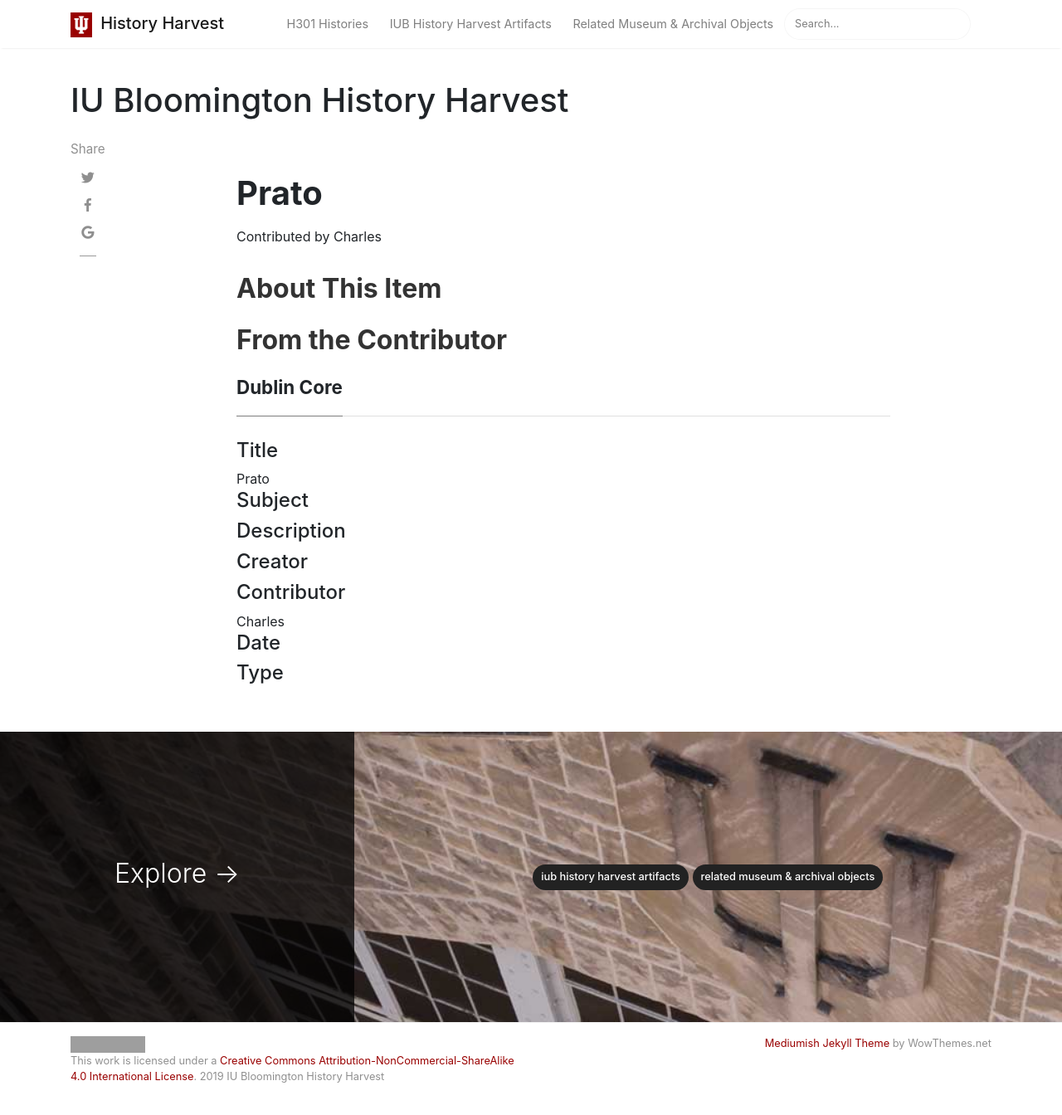
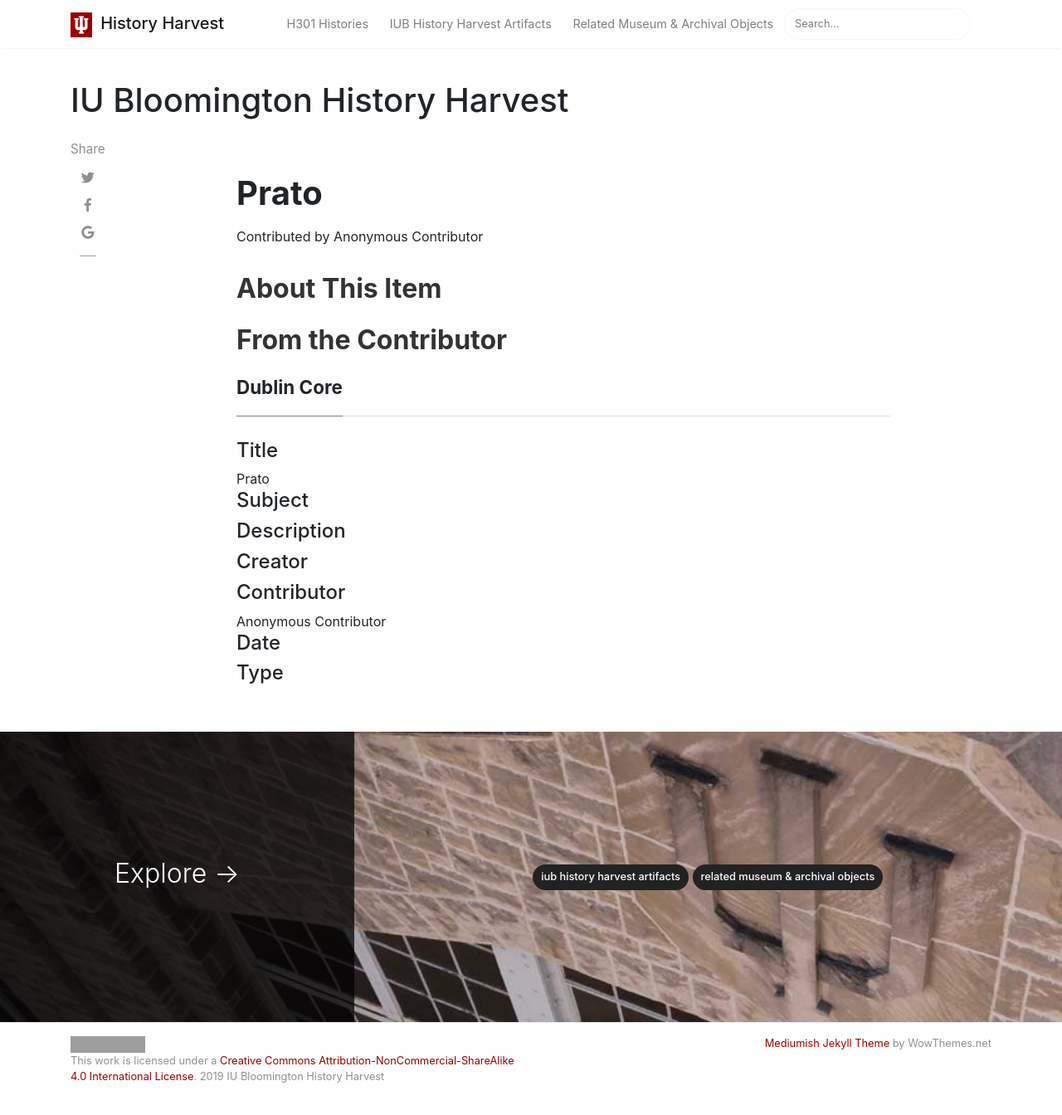
Before and after one commit to H301HistoryHarvest/H301HistoryHarvest, a Jekyll site: the page built from _items/2019-10-03-0021.md, in a window 1280 px wide and 1381 px high. Shown: the top 1344 px of the window at 83% size. Built offline with Jekyll 4.4.1, drawn with Linux system fonts in a browser that asks for light colours; nearby versions of some CDN libraries; comment, search, counter and statistics services are not loaded; grey boxes are pictures that could not be loaded.

Commit message:
Update 2019-10-03-0021.md

```diff
--- a/_items/2019-10-03-0021.md
+++ b/_items/2019-10-03-0021.md
@@ -4,7 +4,7 @@ title: Prato
 author:
 itemid: 2019-10-03-0021
 imagecredit:
-itemcontributor: Charles
+itemcontributor: Anonymous Contributor
 itemcreator:
 itemsubject:
 itemdategot:
```
